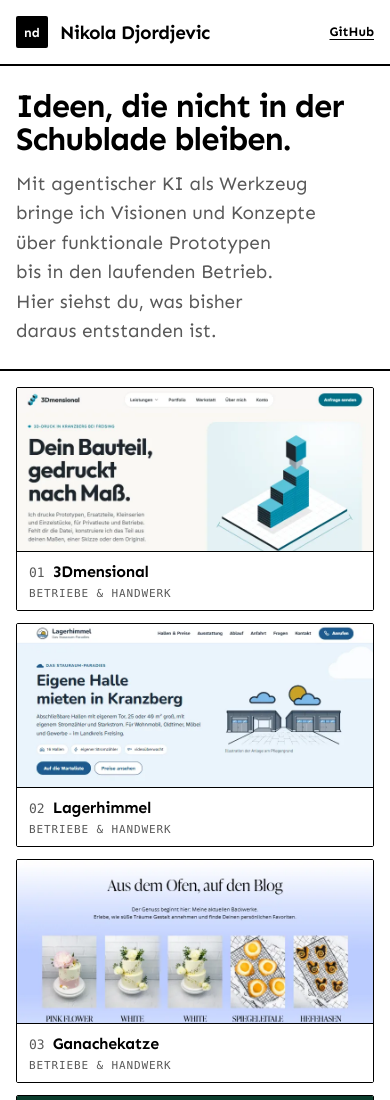
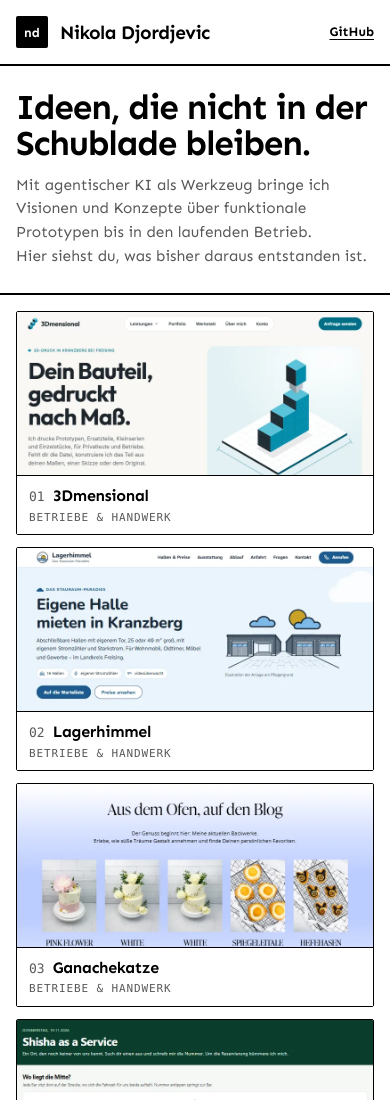
Before and after one commit to tschortsch3711/portfolio, a plain HTML site: page index.html in a window 390 px wide. Shown: the top 1100 px of the page. Drawn offline with Linux system fonts and the light colour scheme.

Commit message:
Startseite: Einleitung für Tablet und Handy neu gesetzt
Co-Authored-By: Claude Fable 5.2 <noreply@anthropic.com>

```diff
--- a/assets/css/site.css
+++ b/assets/css/site.css
@@ -150,9 +150,6 @@ ul, ol { padding: 0; list-style: none; }
 }
 @media (max-width: 64rem) {
   .start { display: block; }
-  /* Tablet: Titel etwas größer, damit beide Spalten etwa gleich hoch sind */
-  .einleitung h1 { font-size: clamp(2.25rem, 5.2vw, 2.75rem); }
-  .einleitung p { font-size: var(--t-text); }
   .raster { grid-template-columns: repeat(2, 1fr); grid-auto-rows: auto; max-height: none; }
   .kachel { height: auto; min-height: 0; aspect-ratio: 16 / 10; }
   .stempel-platz { container-type: normal; }
@@ -160,10 +157,21 @@ ul, ol { padding: 0; list-style: none; }
   .stempel .etikett { font-size: var(--t-klein); }
   .stempel-name { font-size: var(--t-zwischen); }
 }
+/* Tablet: Der Titel steht dreizeilig links und ist nur so breit wie sein Text. Rand, Abstand zum Text
+   und Abstand oben und unten sind gleich groß. Der letzte Satz passt rechts in eine Zeile. */
+@media (min-width: 48rem) and (max-width: 64rem) {
+  .einleitung { grid-template-columns: auto 1fr; gap: var(--rand); }
+  .einleitung h1 { font-size: clamp(2rem, 4.2vw, 2.75rem); max-width: 8.6em; }
+  .einleitung p { font-size: clamp(1rem, 2.1vw, var(--t-gross)); }
+}
+/* Handy: Titel und Text untereinander. Beide Schriftgrößen folgen der Fensterbreite, damit die erste
+   Titelzeile und der letzte Satz die Breite fast ganz füllen und nicht umbrechen. */
+@media (max-width: 47.9375rem) {
+  .einleitung { grid-template-columns: 1fr; gap: var(--s-3); padding-top: var(--s-5); padding-bottom: var(--s-5); }
+  .einleitung h1 { font-size: clamp(1.75rem, 9vw, 3rem); }
+  .einleitung p { font-size: clamp(0.875rem, calc((100vw - 2rem) / 23.2), var(--t-gross)); }
+}
 @media (max-width: 40rem) {
-  .einleitung { grid-template-columns: 1fr; gap: var(--s-3); padding-top: var(--s-5); padding-bottom: var(--s-5); }
-  .einleitung h1 { font-size: clamp(2rem, 8.4vw, 2.5rem); }
-  .einleitung p { font-size: var(--t-gross); }
   .raster { grid-template-columns: 1fr; }
   .stempel-platz { padding: var(--s-4) 0; }
 }
```
